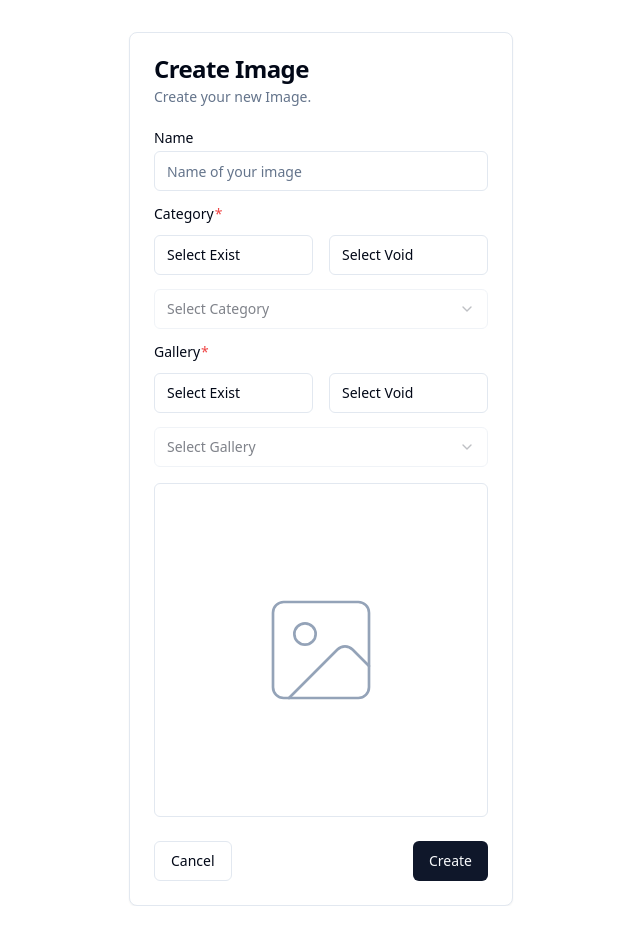
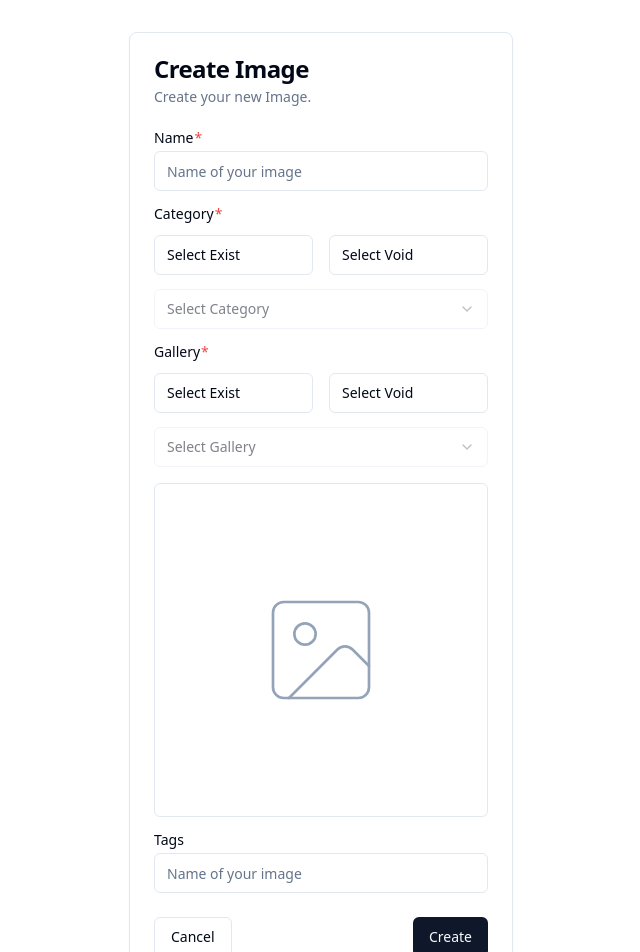
Before and after one commit to Naufal05R/nextjs-gallery, a Next.js app: page /dashboard/add in a window 1280 px wide. Shown: the top 952 px of the page, without its empty margins (319-959 px from the left). Before the commit the page ends 906 px from the top, so only its background shows below. Built offline with nearby package versions, Linux system fonts and the light colour scheme.

Commit message:
feat: giving tags field

```diff
--- a/app/dashboard/add/page.tsx
+++ b/app/dashboard/add/page.tsx
@@ -28,7 +28,9 @@ export default function DashboardAddPage() {
           <form>
             <div className="grid w-full items-center gap-4">
               <div className="flex flex-col space-y-1.5">
-                <Label htmlFor="name">Name</Label>
+                <Label htmlFor="name" required>
+                  Name
+                </Label>
                 <Input id="name" type="text" placeholder="Name of your image" />
               </div>
               {["Category", "Gallery"].map((title) => (
@@ -51,6 +53,11 @@ export default function DashboardAddPage() {
                   />
                 </Label>
               </div>
+
+              <div className="flex flex-col space-y-1.5">
+                <Label htmlFor="tags">Tags</Label>
+                <Input id="tags" type="text" placeholder="Name of your image" />
+              </div>
             </div>
           </form>
         </CardContent>
```
